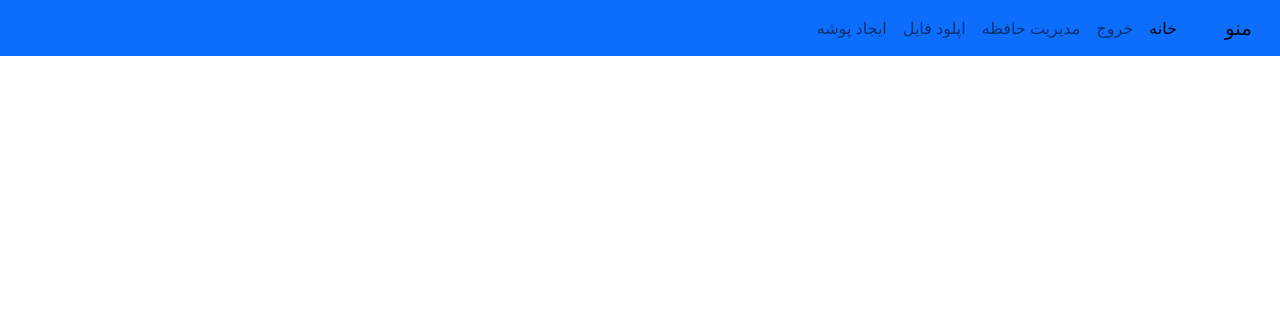
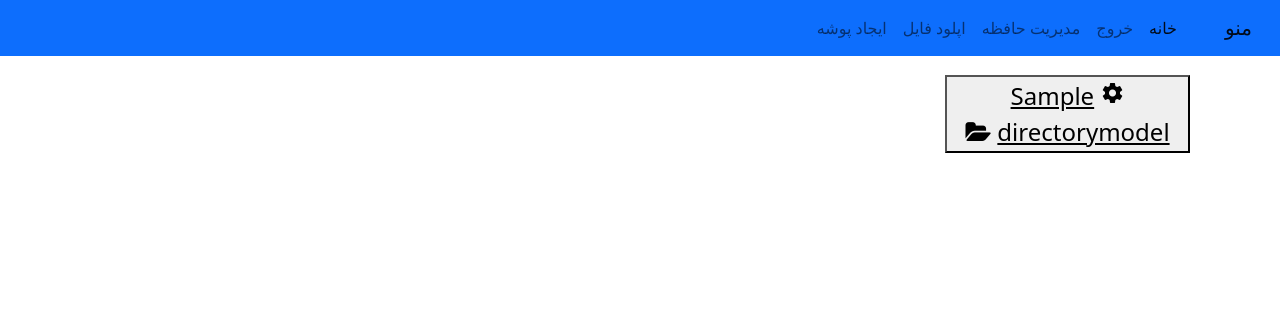
Before and after one commit to alihajiali/MyCloud, a Django app: page / in a window 1280 px wide. Shown: the top 316 px of the page. Run offline with Django 4.2, Linux system fonts and the light colour scheme; a user stored in the database is signed in; tables that the repository leaves empty hold one stand-in row (values such as "Sample post").

Commit message:
directory

```diff
--- a/mysite/account/views.py
+++ b/mysite/account/views.py
@@ -1,18 +1,21 @@
+from msilib.schema import Directory
 from urllib import request
 from django.shortcuts import redirect, render, HttpResponse
 from django.views import View
 from django.contrib.auth import login, logout
 from django.contrib.auth.models import User
-from httplib2 import Authentication
 from .models import *
+from file.models import *
 
 
 class Home(View):
     def get(self, request):
         if request.user.is_authenticated:
-            return render(request, "file/main.html")
+            user = User.objects.get(username=request.user)
+            directory = DirectoryModel.objects.filter(user=user).filter(parent=None)
+            return render(request, "file/main.html", context={"user": request.user, "directory_id": 0, "directory":directory})
         else:
-            return render(request, 'account/home.html', context={"user": request.user})
+            return render(request, 'account/home.html')
 
 
 class Register(View):
--- a/mysite/file/admin.py
+++ b/mysite/file/admin.py
@@ -1,6 +1,6 @@
 from django.contrib import admin
 from .models import *
 
-admin.site.register(Directory)
+admin.site.register(DirectoryModel)
 admin.site.register(File)
 admin.site.register(PermissionUser)
--- a/mysite/file/models.py
+++ b/mysite/file/models.py
@@ -1,10 +1,11 @@
 from django.db import models
 from django.contrib.auth.models import User
 
-class Directory(models.Model):
+class DirectoryModel(models.Model):
     user = models.ForeignKey(User, on_delete=models.CASCADE)
     name = models.CharField(max_length=280)
     parent = models.ForeignKey("self", on_delete=models.CASCADE, null=True, blank=True)
+    size = models.IntegerField(default=0)
 
     def __str__(self):
         return self.name
@@ -13,7 +14,7 @@ class Directory(models.Model):
 class File(models.Model):
     name = models.CharField(max_length=280, null=True, blank=True)
     user = models.ForeignKey(User, on_delete=models.CASCADE)
-    directory = models.ForeignKey(Directory, on_delete=models.CASCADE, null=True, blank=True)
+    directory = models.ForeignKey(DirectoryModel, on_delete=models.CASCADE, null=True, blank=True)
     file = models.FileField(upload_to=f"file/")
 
     def __str__(self):
--- a/mysite/file/templates/file/main.html
+++ b/mysite/file/templates/file/main.html
@@ -1 +1,68 @@
 {% extends "base.html" %}
+
+{% block content %}
+<form id="add_directory" style="text-align: center; margin-top: 10%; display: none;" action="{% url 'file:new_directory' %}" method="post">
+    {% csrf_token %}
+    <label for="name"></label>
+    <input type="hidden", name="directory_id" value="{{ directory_id }}">
+    <input style="text-align: center; width: 10%;" type="text" name="name" placeholder="name"/><br><br>
+    <a onclick="close_add_directory_function()" style="width: 3%;" class="btn btn-danger" href="/"><i class="fa fa-close"></i></a>
+    <button style="width: 3%;" type="submit" class="btn btn-success"><i class="fa fa-check"></i></button>
+</form>
+
+
+
+<div id="direcory_list" class="container mt-3">
+    <div class="row">
+        {% for folder in directory %}
+        <div class="col-sm-3">
+          {% if folder.size == 0 %}
+          <button style="font-size:24px; margin: 1% 3%;"><i onclick="open_settings('{{ folder.id }}')" class="material-icons" style="color: black;">settings</i> <a style="color: black; " href="{% url 'file:directory' folder.id %}">{{ folder.name }}</a> <i class="fa fa-folder-open-o"></i>
+          <ul style="display: none; list-style: none;" id="{{ folder.id }}">
+            <li class="btn btn-danger" onclick="close_settings('{{ folder.id }}')"><i class="fa fa-close"></i></li><br>
+            <li class="btn btn-danger">حذف</li><br>
+            <li class="btn btn-warning">تغییر نام</li><br>
+            <li class="btn btn-primary">اشتراک گذاری</li><br>
+            <li class="btn btn-success">فشرده و دانلود</li>
+          </ul></button>
+          {% else %}
+          <button style="font-size:24px; margin: 1% 3%;"><i onclick="open_settings('{{ folder.id }}')" class="material-icons" style="color: black;">settings</i> <a style="color: black; " href="{% url 'file:directory' folder.id %}">{{ folder.name }}</a> <i class="fa fa-folder-open"></i>
+          <ul style="display: none; list-style: none;" id="{{ folder.id }}">
+            <li class="btn btn-danger" onclick="close_settings('{{ folder.id }}')"><i class="fa fa-close"></i></li><br>
+            <li class="btn btn-danger">حذف</li><br>
+            <li class="btn btn-warning">تغییر نام</li><br>
+            <li class="btn btn-primary">اشتراک گذاری</li><br>
+            <li class="btn btn-success">فشرده و دانلود</li>
+          </ul></button>
+          {% endif %}
+        </div>
+        {% endfor %}
+    </div>
+  </div>
+
+
+{% endblock %}
+
+
+
+{% block script %}
+<script>
+    function open_add_directory_function(){
+        document.getElementById("add_directory").style.display = "block";
+        document.getElementById("direcory_list").style.display = "none";
+    }
+    function close_add_directory_function(){
+        document.getElementById("add_directory").style.display = "none";
+    }
+
+
+    function open_settings(id){
+        console.log(id)
+        document.getElementById(id).style.display = "block";
+    }
+    function close_settings(id){
+        console.log(id)
+        document.getElementById(id).style.display = "none";
+    }
+</script>
+{% endblock %}
--- a/mysite/file/urls.py
+++ b/mysite/file/urls.py
@@ -1,7 +1,9 @@
-import imp
 from django.urls import path
 from .views import *
 
 app_name = "file"
 
-urlpatterns = []
+urlpatterns = [
+    path("new_directory/", CreateDirectory.as_view(), name="new_directory"),
+    path("directory/<int:id>/", DirectoryView.as_view(), name="directory"),
+]
--- a/mysite/templates/base.html
+++ b/mysite/templates/base.html
@@ -3,6 +3,9 @@
   <head>
     <meta charset="utf-8" />
     <meta name="viewport" content="width=device-width, initial-scale=1" />
+    <link rel="stylesheet" href="https://cdnjs.cloudflare.com/ajax/libs/font-awesome/4.7.0/css/font-awesome.min.css">
+    <!-- css icon in this site : https://www.w3schools.com/icons/icons_reference.asp -->
+    <link href="https://fonts.googleapis.com/icon?family=Material+Icons" rel="stylesheet">
     <link
       href="https://cdn.jsdelivr.net/npm/bootstrap@5.1.3/dist/css/bootstrap.min.css"
       rel="stylesheet"
@@ -38,7 +41,7 @@
                 <a class="nav-link" href="#">اپلود فایل</a>
               </li>
               <li class="nav-item">
-                <a class="nav-link" href="#">ایجاد پوشه</a>
+                <a onclick="open_add_directory_function()" class="nav-link" href="#">ایجاد پوشه</a>
               </li>
               {% else %}
               <li class="nav-item">
@@ -69,5 +72,11 @@
       integrity="sha384-ka7Sk0Gln4gmtz2MlQnikT1wXgYsOg+OMhuP+IlRH9sENBO0LRn5q+8nbTov4+1p"
       crossorigin="anonymous"
     ></script>
+
+
+
+{% block script %}{% endblock %}
+
+
   </body>
 </html>
```
Also changed, not shown: mysite/file/views.py (+22 -2 lines), mysite/account/migrations/0001_initial.py, mysite/account/migrations/0002_alter_account_expire_date.py (deleted), mysite/account/migrations/0003_alter_account_expire_date.py (deleted), mysite/account/migrations/0004_alter_account_expire_date.py (deleted), mysite/account/migrations/0005_alter_account_expire_date.py (deleted), mysite/account/migrations/0006_alter_account_expire_date.py (deleted), mysite/file/migrations/0001_initial.py, mysite/file/migrations/0002_directory_user.py (deleted), mysite/file/migrations/0003_alter_directory_parent.py (deleted).
